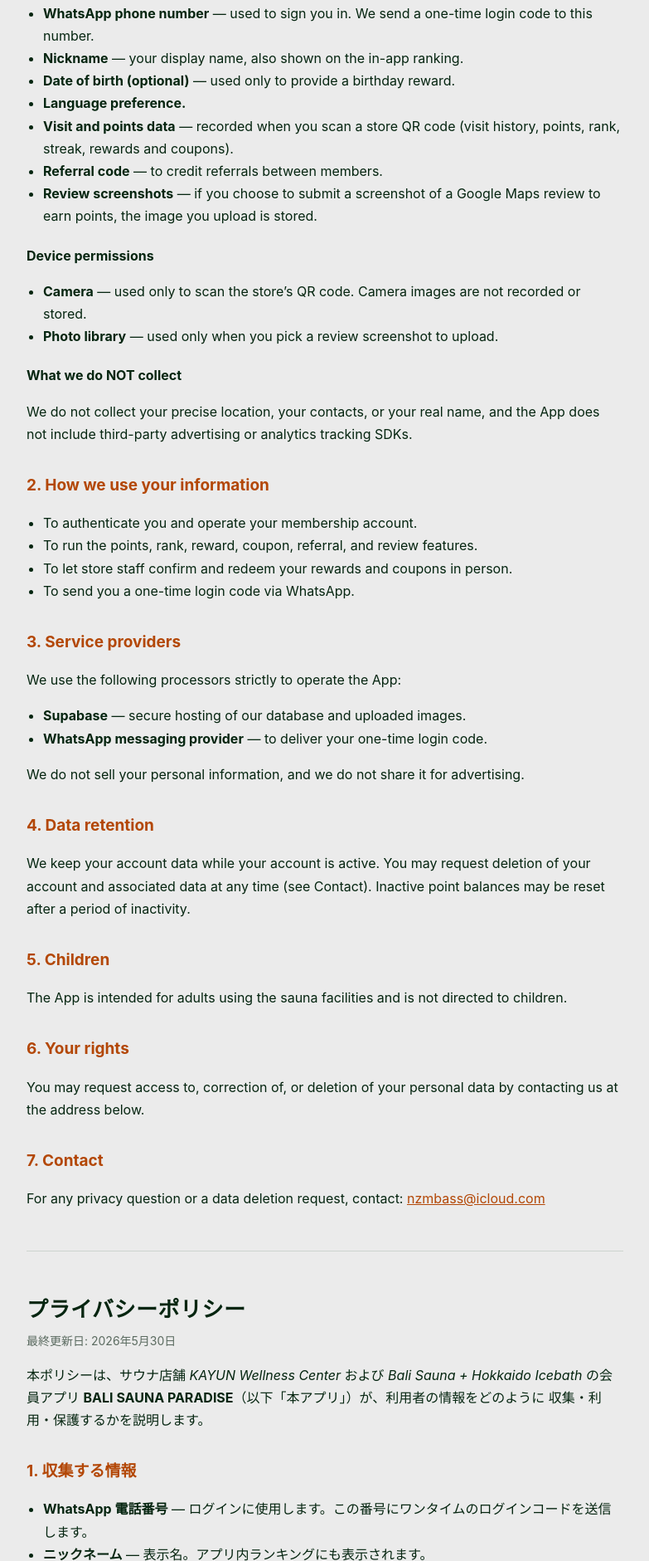
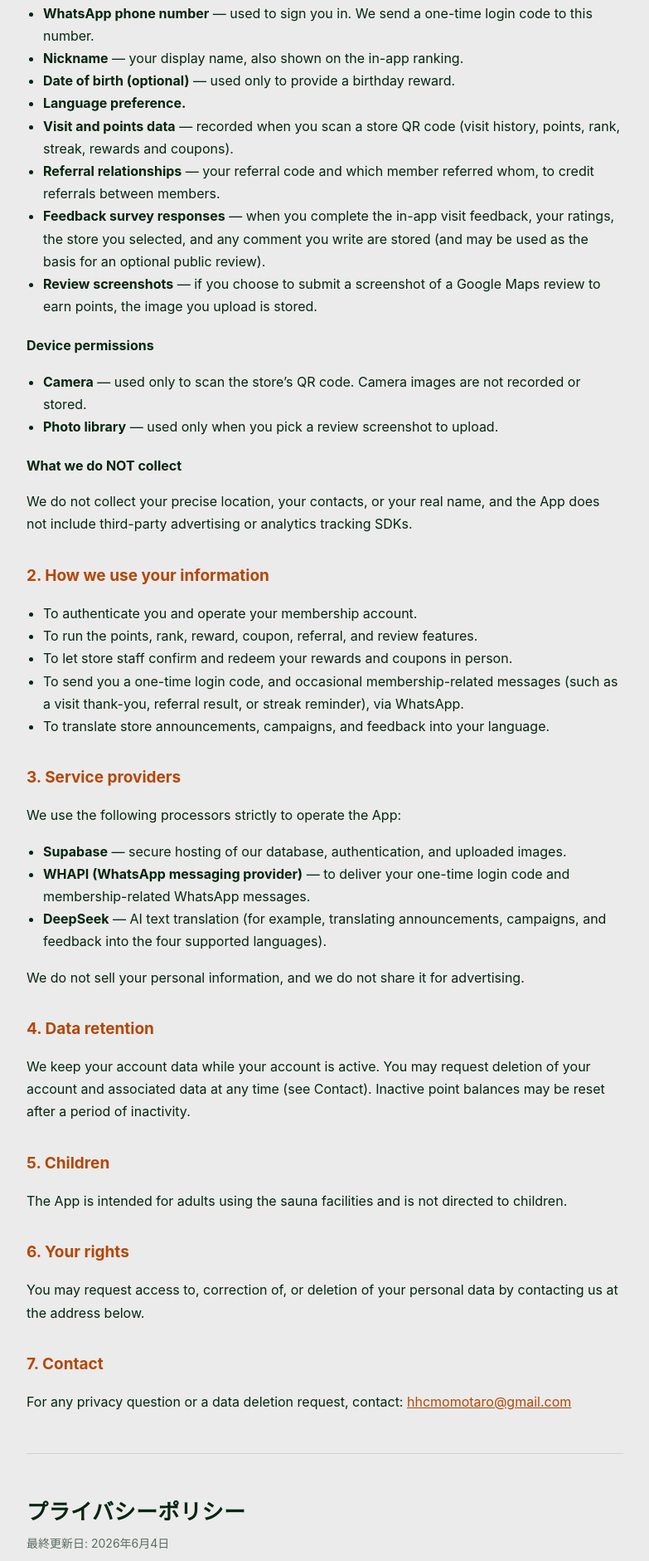
Before and after one commit to nozomu358/kayun-legal, a plain HTML site: page index.html in a window 1280 px wide. Shown: the part 345-2226 px from the top of the page at 83% size, without its empty margins (248-1031 px from the left). Drawn offline with Linux system fonts and the light colour scheme.

Commit message:
Update privacy policy: feedback data, DeepSeek/WHAPI providers, WA messages, contact email

```diff
--- a/index.html
+++ b/index.html
@@ -27,7 +27,7 @@
 <div class="wrap">
   <div class="brand">BALI SAUNA PARADISE</div>
   <h1>Privacy Policy</h1>
-  <div class="meta">Last updated: May 30, 2026</div>
+  <div class="meta">Last updated: June 4, 2026</div>
   <div class="lang-switch"><a href="#en">English</a> &nbsp;/&nbsp; <a href="#ja">日本語</a></div>
 
   <!-- ================= ENGLISH ================= -->
@@ -43,7 +43,8 @@
     <li><strong>Date of birth (optional)</strong> — used only to provide a birthday reward.</li>
     <li><strong>Language preference.</strong></li>
     <li><strong>Visit and points data</strong> — recorded when you scan a store QR code (visit history, points, rank, streak, rewards and coupons).</li>
-    <li><strong>Referral code</strong> — to credit referrals between members.</li>
+    <li><strong>Referral relationships</strong> — your referral code and which member referred whom, to credit referrals between members.</li>
+    <li><strong>Feedback survey responses</strong> — when you complete the in-app visit feedback, your ratings, the store you selected, and any comment you write are stored (and may be used as the basis for an optional public review).</li>
     <li><strong>Review screenshots</strong> — if you choose to submit a screenshot of a Google&nbsp;Maps review to earn points, the image you upload is stored.</li>
   </ul>
 
@@ -62,14 +63,16 @@
     <li>To authenticate you and operate your membership account.</li>
     <li>To run the points, rank, reward, coupon, referral, and review features.</li>
     <li>To let store staff confirm and redeem your rewards and coupons in person.</li>
-    <li>To send you a one-time login code via WhatsApp.</li>
+    <li>To send you a one-time login code, and occasional membership-related messages (such as a visit thank-you, referral result, or streak reminder), via WhatsApp.</li>
+    <li>To translate store announcements, campaigns, and feedback into your language.</li>
   </ul>
 
   <h2>3. Service providers</h2>
   <p>We use the following processors strictly to operate the App:</p>
   <ul>
-    <li><strong>Supabase</strong> — secure hosting of our database and uploaded images.</li>
-    <li><strong>WhatsApp messaging provider</strong> — to deliver your one-time login code.</li>
+    <li><strong>Supabase</strong> — secure hosting of our database, authentication, and uploaded images.</li>
+    <li><strong>WHAPI (WhatsApp messaging provider)</strong> — to deliver your one-time login code and membership-related WhatsApp messages.</li>
+    <li><strong>DeepSeek</strong> — AI text translation (for example, translating announcements, campaigns, and feedback into the four supported languages).</li>
   </ul>
   <p>We do not sell your personal information, and we do not share it for advertising.</p>
 
@@ -87,7 +90,7 @@
 
   <h2>7. Contact</h2>
   <p>For any privacy question or a data deletion request, contact:
-  <a href="mailto:nzmbass@icloud.com">nzmbass@icloud.com</a></p>
+  <a href="mailto:hhcmomotaro@gmail.com">hhcmomotaro@gmail.com</a></p>
   </section>
 
   <hr />
@@ -95,7 +98,7 @@
   <!-- ================= 日本語 ================= -->
   <section id="ja" lang="ja">
   <h1>プライバシーポリシー</h1>
-  <div class="meta">最終更新日: 2026年5月30日</div>
+  <div class="meta">最終更新日: 2026年6月4日</div>
   <p>本ポリシーは、サウナ店舗 <em>KAYUN Wellness Center</em> および
   <em>Bali Sauna + Hokkaido Icebath</em> の会員アプリ
   <strong>BALI SAUNA PARADISE</strong>（以下「本アプリ」）が、利用者の情報をどのように
@@ -108,7 +111,8 @@
     <li><strong>生年月日（任意）</strong> — 誕生日特典の提供にのみ使用します。</li>
     <li><strong>言語設定。</strong></li>
     <li><strong>来店・ポイント情報</strong> — 店舗のQRコードを読み取った際に記録されます（来店履歴・ポイント・ランク・ストリーク・特典/クーポン）。</li>
-    <li><strong>紹介コード</strong> — 会員間の紹介を記録するために使用します。</li>
+    <li><strong>紹介関係</strong> — 紹介コードおよび「誰が誰を紹介したか」を、会員間の紹介を記録するために使用します。</li>
+    <li><strong>フィードバック内容</strong> — アプリ内の来店フィードバックを送信した際、評価・選択した店舗・記入したコメントを保存します（任意で公開レビューの元として利用される場合があります）。</li>
     <li><strong>口コミのスクリーンショット</strong> — ポイント獲得のため Google マップのレビュー画像を提出する場合、アップロードした画像を保存します。</li>
   </ul>
 
@@ -126,14 +130,16 @@
     <li>本人認証および会員アカウントの運用。</li>
     <li>ポイント・ランク・特典・クーポン・紹介・口コミ機能の提供。</li>
     <li>店頭でスタッフが特典/クーポンの確認・消化を行うため。</li>
-    <li>WhatsApp 経由でワンタイムのログインコードを送るため。</li>
+    <li>WhatsApp 経由でワンタイムのログインコード、および会員向けの案内メッセージ（来店御礼・紹介結果・ストリークのお知らせ等）を送るため。</li>
+    <li>店舗のお知らせ・キャンペーン・フィードバックを利用者の言語に翻訳するため。</li>
   </ul>
 
   <h2>3. サービス提供者</h2>
   <p>本アプリの運用のためにのみ、以下の処理者を利用します。</p>
   <ul>
-    <li><strong>Supabase</strong> — データベースおよびアップロード画像の安全なホスティング。</li>
-    <li><strong>WhatsApp メッセージ送信事業者</strong> — ログインコードの配信。</li>
+    <li><strong>Supabase</strong> — データベース・認証・アップロード画像の安全なホスティング。</li>
+    <li><strong>WHAPI（WhatsApp メッセージ送信事業者）</strong> — ログインコードおよび会員向け WhatsApp メッセージの配信。</li>
+    <li><strong>DeepSeek</strong> — AIによるテキスト翻訳（お知らせ・キャンペーン・フィードバック等を4言語へ翻訳）。</li>
   </ul>
   <p>個人情報を販売することはなく、広告目的で共有することもありません。</p>
 
@@ -149,7 +155,7 @@
 
   <h2>7. お問い合わせ</h2>
   <p>プライバシーに関するお問い合わせ・データ削除のご請求は次までご連絡ください:
-  <a href="mailto:nzmbass@icloud.com">nzmbass@icloud.com</a></p>
+  <a href="mailto:hhcmomotaro@gmail.com">hhcmomotaro@gmail.com</a></p>
   </section>
 
 </div>
```
